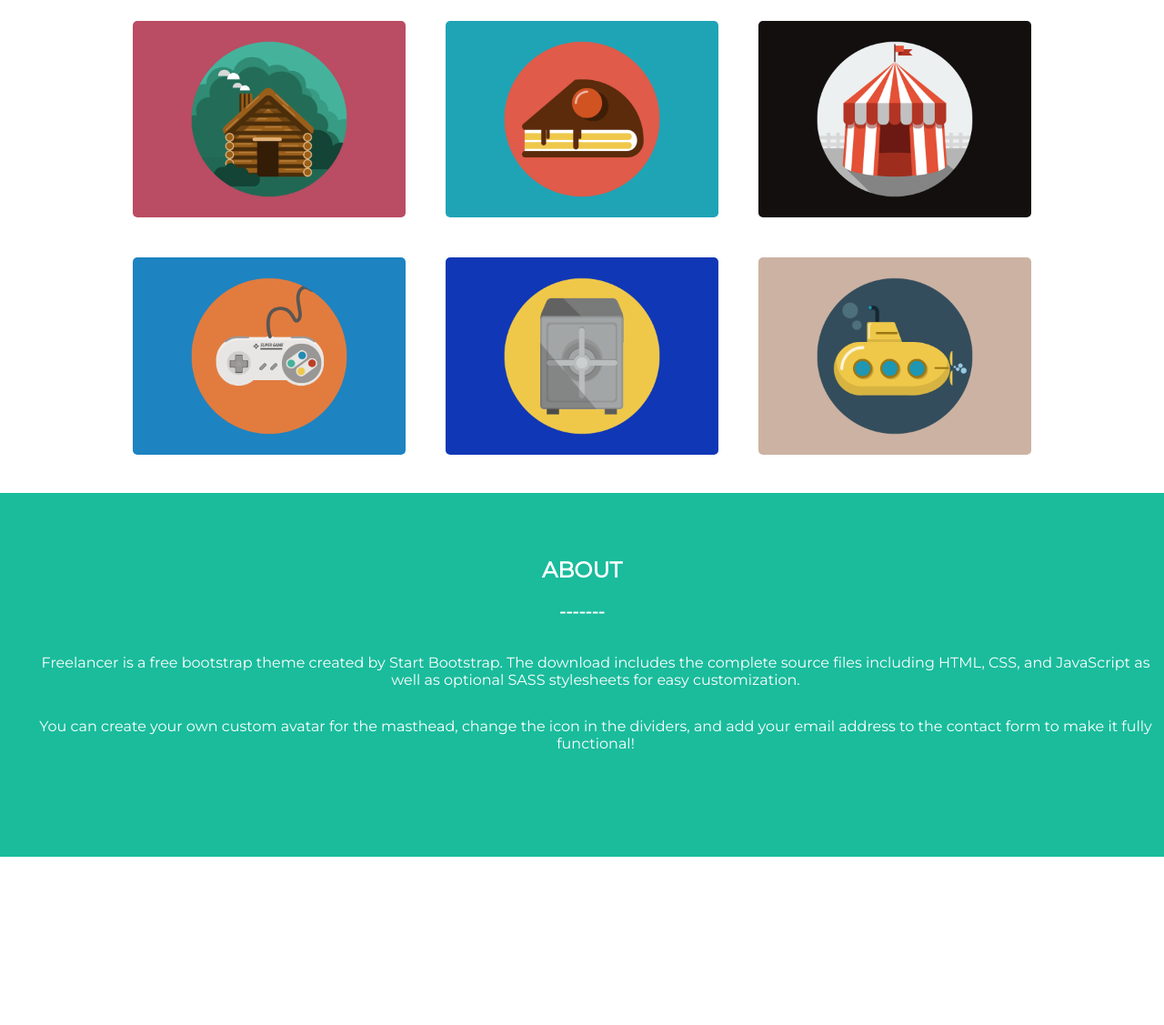
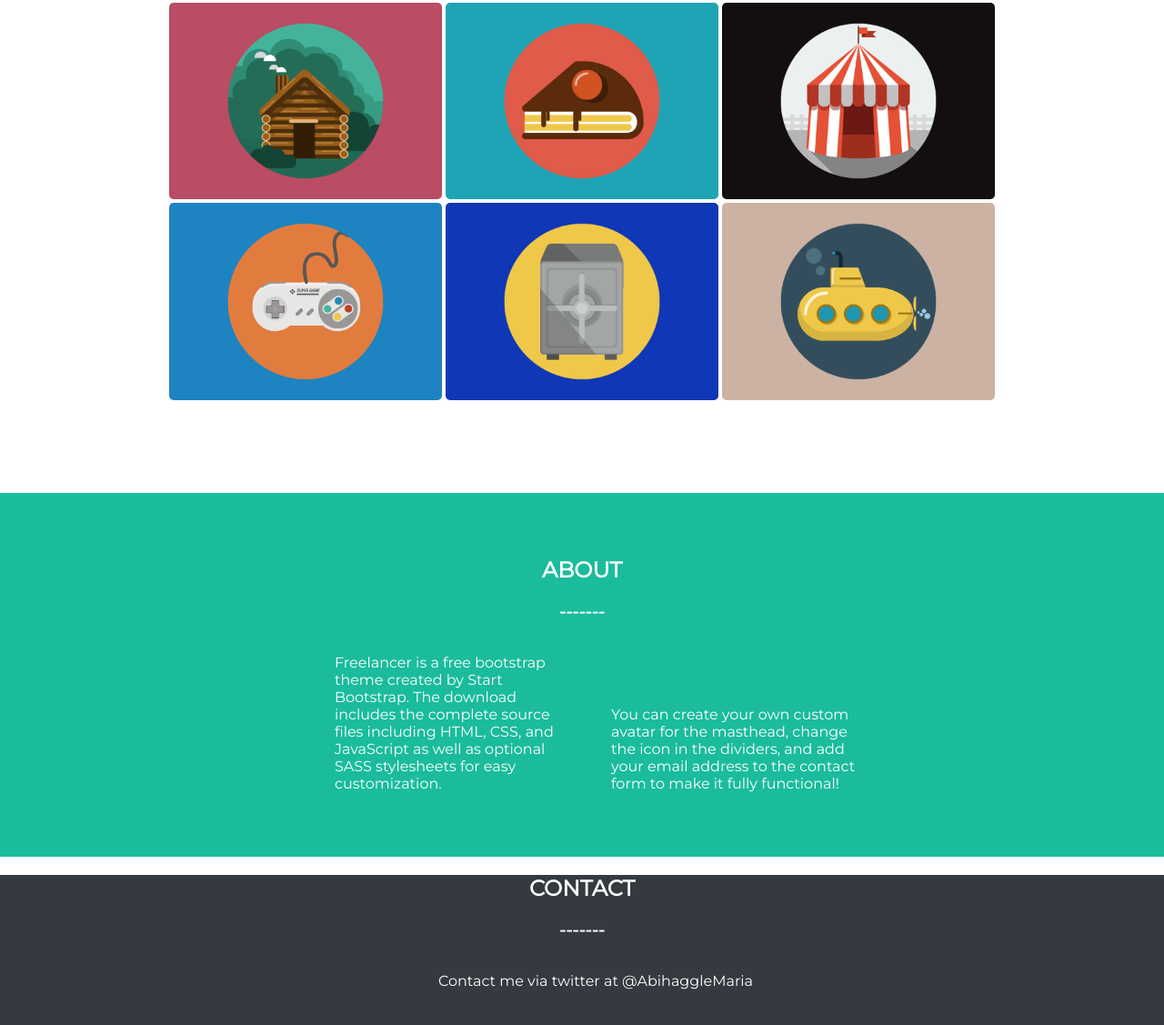
Before and after one commit to mariaabi82/8va, a plain HTML site: page index.html in a window 1280 px wide. Shown: the part 633-1760 px from the top of the page at 91% size. Before the commit the page ends 1686 px from the top, so only its background shows below. Drawn offline with Linux system fonts and the light colour scheme.

Commit message:
4ta version

```diff
--- a/ejercicio clase 8.html
+++ b/index.html
@@ -20,7 +20,7 @@
     </div>
 
     <div class="main">
-        <img class="img-perfil" src="foto.svg">
+        <img class="img-perfil" src="./img/foto.svg">
         <h2>HTML Y CSS</h2>
         <h3>Aprendiendo las bases del front end</h3>
     </div>
@@ -31,26 +31,26 @@
 
         <div class="arriba">
             <div class="alineado">
-                <img src="cabin.png">
+                <img src="./img/cabin.png">
             </div>
             <div class="alineado">
-                <img src="cake.png">
+                <img src="./img/cake.png">
             </div>
             <div class="alineado">
-                <img src="circus.png">
+                <img src="./img/circus.png">
             </div>
 
         </div>
 
         <div class="abajo">
             <div class="alineado">
-                <img src="game.png">
+                <img src="./img/game.png">
             </div>
             <div class="alineado">
-                <img src="safe.png">
+                <img src="./img/safe.png">
             </div>
             <div class="alineado">
-                <img src="submarine.png">
+                <img src="./img/submarine.png">
             </div>
         </div>
 
@@ -59,13 +59,13 @@
     <div class="about">
         <h2 id="about">ABOUT</h2>
         <h3>-------</h3>
-        <div class="about1">
+        <div class="about-text">
             <p>Freelancer is a free bootstrap theme created by Start Bootstrap. The download includes the complete
                 source files including HTML, CSS, and JavaScript as well as optional SASS stylesheets for easy
                 customization.</p>
         </div>
 
-        <div class="about2">
+        <div class="about-text">
             <p>You can create your own custom avatar for the masthead, change the icon in the dividers, and add your
                 email address to the contact form to make it fully functional!</p>
         </div>
@@ -75,6 +75,7 @@
     <div class="contact">
         <h2 id="contact">CONTACT</h2>
         <h3>-------</h3>
+        <p>Contact me via twitter at @AbihaggleMaria</p>
 
     </div>
 
--- a/style clase 8.css
+++ b/style clase 8.css
@@ -76,7 +76,7 @@ a:link {
 .alineado{
     display: inline-block;
     width: 300px;
-    border: 20px solid transparent;
+    margin: 30px solid transparent;
 
 }
  .alineado img{
@@ -88,16 +88,24 @@ a:link {
 
 .about{
     padding-top: 200px;
-    padding-bottom: 50px;
-    height: 300px;
+    height: 350px;
     background-color: #1abc9c;
     padding-top: 50px;
     text-align: center;
     color: white;
 }
 
-.about1{
+.about-text{
     display: inline-block;
     height: 70px;
+    width: 300px;
+    text-align: left;
+}
 
+
+.contact{
+    background-color:#343a40;
+    height: 300px;
+    color: white;
+    text-align: center;
 }
```
Also changed, not shown: img/cabin.png (renamed from cabin.png), img/cake.png (renamed from cake.png), img/circus.png (renamed from circus.png), img/ejemplo.png (renamed from ejemplo.png), img/foto.svg (renamed from foto.svg), img/game.png (renamed from game.png), img/safe.png (renamed from safe.png), img/submarine.png (renamed from submarine.png).
